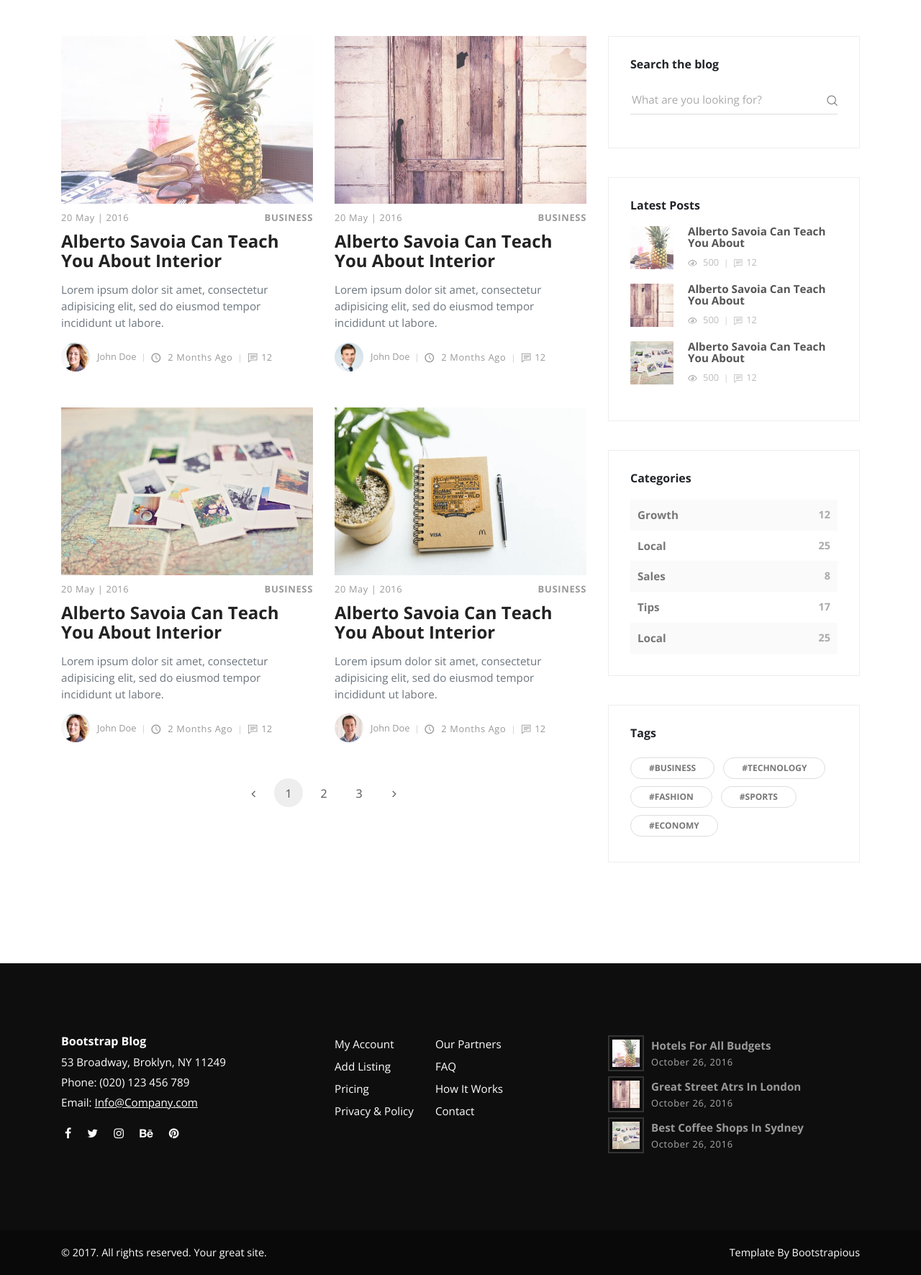
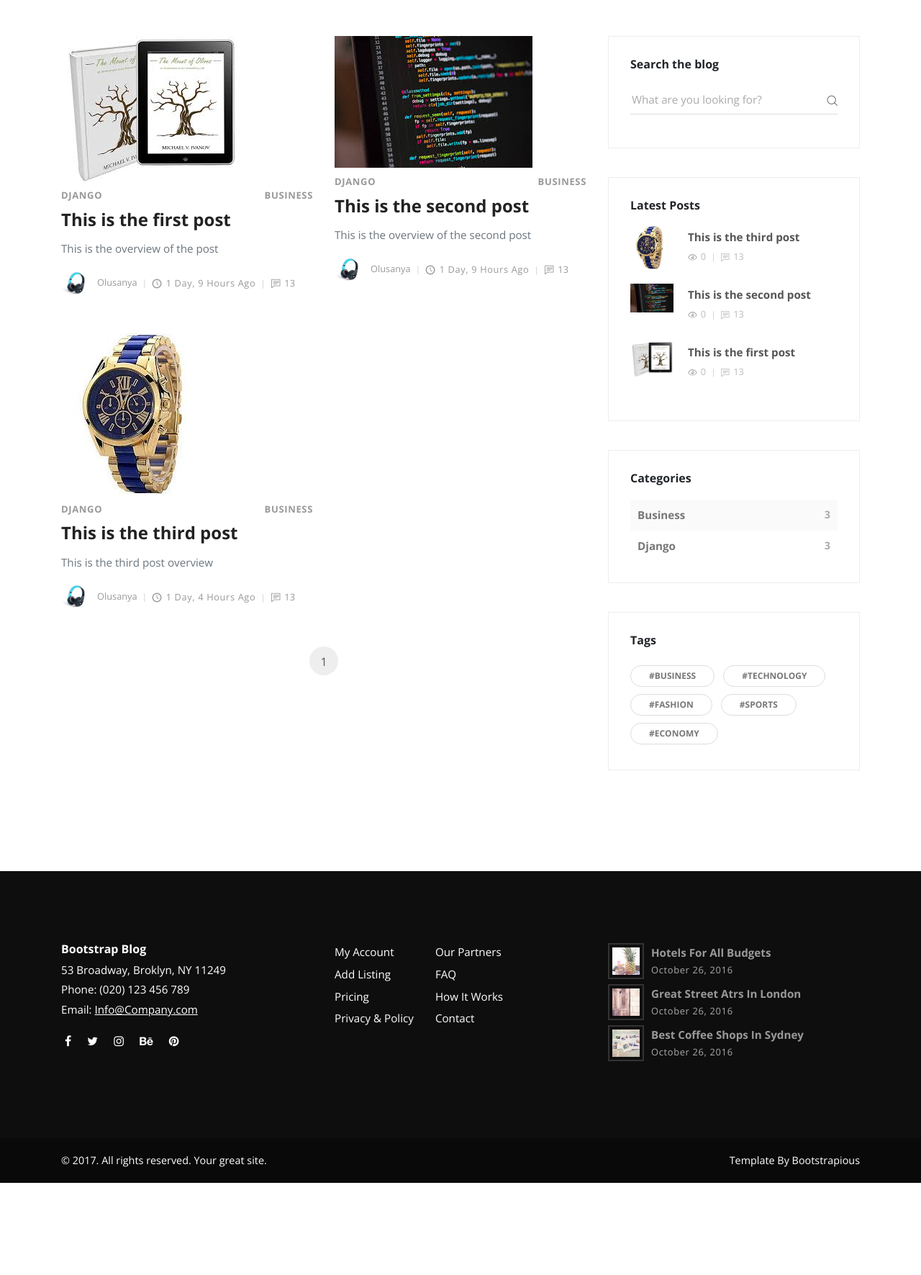
Before and after one commit to mcolus97/practise_blog, a Django app: page /blog/ in a window 1280 px wide. Shown: the part 81-1852 px from the top of the page at 72% size. After the commit the page ends 1724 px from the top, so only its background shows below. Run offline with Django 3.2, Linux system fonts and the light colour scheme; data comes from the database, SQL or seed files in the repository; both versions use the stored data as it was after the commit; some libraries are stand-ins or nearby versions.

Commit message:
video 3, blog page logic,paging,categories count,latests post side bar

```diff
--- a/blog/urls.py
+++ b/blog/urls.py
@@ -9,8 +9,8 @@ from posts.views import index, blog, post
 urlpatterns = [
     path('admin/', admin.site.urls),
     path('', index),
-    path('blog/', blog),
-    path('post/', post),
+    path('blog/', blog, name= 'post-list'),
+    path('post/<id>/', post, name = 'post-detail'),
 ]
 
 
--- a/posts/views.py
+++ b/posts/views.py
@@ -1,3 +1,5 @@
+from django.db.models import Count
+from django.core.paginator import Paginator, EmptyPage, PageNotAnInteger
 from django.shortcuts import render
 from .models import Post
 from marketing.models import Signup
@@ -18,8 +20,35 @@ def index(request):
     }
     return render(request, 'index.html', context)
 
+
+def get_category_count():
+    queryset = Post \
+        .objects \
+        .values('categories__title') \
+        .annotate(Count('categories__title'))
+    return queryset
+
 def blog(request):
-    return render(request, 'blog.html', {})
+    category_count = get_category_count()
+    most_recent = Post.objects.order_by('-timestamp')[:3]
+    post_list = Post.objects.all()
+    paginator = Paginator(post_list, 4)
+    page_request_var = 'page'
+    page = request.GET.get(page_request_var)
+    try:
+        paginated_queryset = paginator.page(page)
+    except PageNotAnInteger:
+        paginated_queryset = paginator.page(1)
+    except EmptyPage:
+        paginated_queryset = paginator.page(paginator.num_pages)
 
-def post(request):
+    context = {
+        'category_count': category_count,
+        'queryset': paginated_queryset,
+        'most_recent': most_recent,
+        'page_request_var': page_request_var
+    }
+    return render(request, 'blog.html', context)
+
+def post(request, id):
     return render(request, 'post.html', {})
--- a/templates/blog.html
+++ b/templates/blog.html
@@ -11,86 +11,42 @@
           <div class="container">
             <div class="row">
               <!-- post -->
+              {% for post in queryset %}
               <div class="post col-xl-6">
-                <div class="post-thumbnail"><a href="post.html"><img src="{% static 'img/blog-post-1.jpeg' %}" alt="..." class="img-fluid"></a></div>
+                <div class="post-thumbnail"><a href="{{ post.get_absolute_url }}"><img src="{{ post.thumbnail.url }}" alt="..." class="img-fluid"></a></div>
                 <div class="post-details">
                   <div class="post-meta d-flex justify-content-between">
-                    <div class="date meta-last">20 May | 2016</div>
-                    <div class="category"><a href="#">Business</a></div>
-                  </div><a href="post.html">
-                    <h3 class="h4">Alberto Savoia Can Teach You About Interior</h3></a>
-                  <p class="text-muted">Lorem ipsum dolor sit amet, consectetur adipisicing elit, sed do eiusmod tempor incididunt ut labore.</p>
-                  <footer class="post-footer d-flex align-items-center"><a href="#" class="author d-flex align-items-center flex-wrap">
-                      <div class="avatar"><img src="{% static 'img/avatar-3.jpg' %}" alt="..." class="img-fluid"></div>
-                      <div class="title"><span>John Doe</span></div></a>
-                    <div class="date"><i class="icon-clock"></i> 2 months ago</div>
-                    <div class="comments meta-last"><i class="icon-comment"></i>12</div>
+                   <!-- <div class="date meta-last">20 May | 2016</div> -->
+                    {% for cat in post.categories.all %}
+                    <div class="category"><a href="#">{{ cat }}</a></div>
+                    {% endfor %}
+                  </div><a href="{{ post.get_absolute_url }}">
+                    <h3 class="h4">{{ post.title }}</h3></a>
+                  <p class="text-muted">{{ post.overview }}</p>
+                  <footer class="post-footer d-flex align-items-center">
+                    <a href="#" class="author d-flex align-items-center flex-wrap">
+                      <div class="avatar"><img src="{{ post.author.profile_picture.url }}" alt="..." class="img-fluid"></div>
+                      <div class="title"><span>{{ post.author.user.username }}</span></div>
+                    </a>
+                    <div class="date"><i class="icon-clock"></i>{{ post.timestamp|timesince }} ago</div>
+                    <div class="comments meta-last"><i class="icon-comment"></i>{{ post.comment_count }}</div>
                   </footer>
                 </div>
               </div>
-              <!-- post             -->
-              <div class="post col-xl-6">
-                <div class="post-thumbnail"><a href="post.html"><img src="{% static 'img/blog-post-2.jpg' %}" alt="..." class="img-fluid"></a></div>
-                <div class="post-details">
-                  <div class="post-meta d-flex justify-content-between">
-                    <div class="date meta-last">20 May | 2016</div>
-                    <div class="category"><a href="#">Business</a></div>
-                  </div><a href="post.html">
-                    <h3 class="h4">Alberto Savoia Can Teach You About Interior</h3></a>
-                  <p class="text-muted">Lorem ipsum dolor sit amet, consectetur adipisicing elit, sed do eiusmod tempor incididunt ut labore.</p>
-                  <div class="post-footer d-flex align-items-center"><a href="#" class="author d-flex align-items-center flex-wrap">
-                      <div class="avatar"><img src="{% static 'img/avatar-2.jpg' %}" alt="..." class="img-fluid"></div>
-                      <div class="title"><span>John Doe</span></div></a>
-                    <div class="date"><i class="icon-clock"></i> 2 months ago</div>
-                    <div class="comments meta-last"><i class="icon-comment"></i>12</div>
-                  </div>
-                </div>
-              </div>
-              <!-- post             -->
-              <div class="post col-xl-6">
-                <div class="post-thumbnail"><a href="post.html"><img src="{% static 'img/blog-post-3.jpeg' %}" alt="..." class="img-fluid"></a></div>
-                <div class="post-details">
-                  <div class="post-meta d-flex justify-content-between">
-                    <div class="date meta-last">20 May | 2016</div>
-                    <div class="category"><a href="#">Business</a></div>
-                  </div><a href="post.html">
-                    <h3 class="h4">Alberto Savoia Can Teach You About Interior</h3></a>
-                  <p class="text-muted">Lorem ipsum dolor sit amet, consectetur adipisicing elit, sed do eiusmod tempor incididunt ut labore.</p>
-                  <div class="post-footer d-flex align-items-center"><a href="#" class="author d-flex align-items-center flex-wrap">
-                      <div class="avatar"><img src="{% static 'img/avatar-3.jpg' %}" alt="..." class="img-fluid"></div>
-                      <div class="title"><span>John Doe</span></div></a>
-                    <div class="date"><i class="icon-clock"></i> 2 months ago</div>
-                    <div class="comments meta-last"><i class="icon-comment"></i>12</div>
-                  </div>
-                </div>
-              </div>
-              <!-- post -->
-              <div class="post col-xl-6">
-                <div class="post-thumbnail"><a href="post.html"><img src="{% static 'img/blog-post-4.jpeg' %}" alt="..." class="img-fluid"></a></div>
-                <div class="post-details">
-                  <div class="post-meta d-flex justify-content-between">
-                    <div class="date meta-last">20 May | 2016</div>
-                    <div class="category"><a href="#">Business</a></div>
-                  </div><a href="post.html">
-                    <h3 class="h4">Alberto Savoia Can Teach You About Interior</h3></a>
-                  <p class="text-muted">Lorem ipsum dolor sit amet, consectetur adipisicing elit, sed do eiusmod tempor incididunt ut labore.</p>
-                  <div class="post-footer d-flex align-items-center"><a href="#" class="author d-flex align-items-center flex-wrap">
-                      <div class="avatar"><img src="{% static 'img/avatar-1.jpg' %}" alt="..." class="img-fluid"></div>
-                      <div class="title"><span>John Doe</span></div></a>
-                    <div class="date"><i class="icon-clock"></i> 2 months ago</div>
-                    <div class="comments meta-last"><i class="icon-comment"></i>12</div>
-                  </div>
-                </div>
-              </div>
+              {% endfor %}
             </div>
             <!-- Pagination -->
             <nav aria-label="Page navigation example">
               <ul class="pagination pagination-template d-flex justify-content-center">
-                <li class="page-item"><a href="#" class="page-link"> <i class="fa fa-angle-left"></i></a></li>
-                <li class="page-item"><a href="#" class="page-link active">1</a></li>
-                <li class="page-item"><a href="#" class="page-link">2</a></li>
-                <li class="page-item"><a href="#" class="page-link">3</a></li>
-                <li class="page-item"><a href="#" class="page-link"> <i class="fa fa-angle-right"></i></a></li>
+                {% if queryset.has_previous %}
+                <li class="page-item"><a href="?{{ page_request_var }}={{queryset.previous_page_number }}" class="page-link"> <i class="fa fa-angle-left"></i></a></li>
+                {% endif %}
+                <li class="page-item"><a href="?{{ page_request_var }}={{queryset.number }}" class="page-link active">{{ queryset.number }}</a></li>
+                <!-- <li class="page-item"><a href="#" class="page-link">2</a></li>
+                <li class="page-item"><a href="#" class="page-link">3</a></li> -->
+                {% if queryset.has_next %}
+                <li class="page-item"><a href="?{{ page_request_var }}={{queryset.next_page_number }}" class="page-link"> <i class="fa fa-angle-right"></i></a></li>
+                {% endif %}
               </ul>
             </nav>
           </div>
@@ -113,45 +69,31 @@
             <header>
               <h3 class="h6">Latest Posts</h3>
             </header>
-            <div class="blog-posts"><a href="#">
+            <div class="blog-posts">
+              {% for post in most_recent %}
+              <a href="{{ post.get_absolute_url }}">
                 <div class="item d-flex align-items-center">
-                  <div class="image"><img src="{% static 'img/small-thumbnail-1.jpg' %}" alt="..." class="img-fluid"></div>
-                  <div class="title"><strong>Alberto Savoia Can Teach You About</strong>
+                  <div class="image"><img src="{{ post.thumbnail.url }}" alt="..." class="img-fluid"></div>
+                  <div class="title"><strong>{{ post.title }}</strong>
                     <div class="d-flex align-items-center">
-                      <div class="views"><i class="icon-eye"></i> 500</div>
-                      <div class="comments"><i class="icon-comment"></i>12</div>
+                      <div class="views"><i class="icon-eye"></i>{{ post.view_count }}</div>
+                      <div class="comments"><i class="icon-comment"></i>{{ post.comment_count }}</div>
                     </div>
                   </div>
-                </div></a><a href="#">
-                <div class="item d-flex align-items-center">
-                  <div class="image"><img src="{% static 'img/small-thumbnail-2.jpg' %}" alt="..." class="img-fluid"></div>
-                  <div class="title"><strong>Alberto Savoia Can Teach You About</strong>
-                    <div class="d-flex align-items-center">
-                      <div class="views"><i class="icon-eye"></i> 500</div>
-                      <div class="comments"><i class="icon-comment"></i>12</div>
-                    </div>
-                  </div>
-                </div></a><a href="#">
-                <div class="item d-flex align-items-center">
-                  <div class="image"><img src="{% static 'img/small-thumbnail-3.jpg' %}" alt="..." class="img-fluid"></div>
-                  <div class="title"><strong>Alberto Savoia Can Teach You About</strong>
-                    <div class="d-flex align-items-center">
-                      <div class="views"><i class="icon-eye"></i> 500</div>
-                      <div class="comments"><i class="icon-comment"></i>12</div>
-                    </div>
-                  </div>
-                </div></a></div>
+                </div>
+              {% endfor %}
+              </a>
+              </div>
           </div>
           <!-- Widget [Categories Widget]-->
           <div class="widget categories">
             <header>
               <h3 class="h6">Categories</h3>
             </header>
-            <div class="item d-flex justify-content-between"><a href="#">Growth</a><span>12</span></div>
-            <div class="item d-flex justify-content-between"><a href="#">Local</a><span>25</span></div>
-            <div class="item d-flex justify-content-between"><a href="#">Sales</a><span>8</span></div>
-            <div class="item d-flex justify-content-between"><a href="#">Tips</a><span>17</span></div>
-            <div class="item d-flex justify-content-between"><a href="#">Local</a><span>25</span></div>
+            {% for cat in category_count %}
+            <div class="item d-flex justify-content-between"><a href="#">{{ cat.categories__title }}</a><span>{{ cat.categories__title__count }}</span>
+            </div>
+            {% endfor %}
           </div>
           <!-- Widget [Tags Cloud Widget]-->
           <div class="widget tags">
```
Also changed, not shown: posts/models.py (+7 -0 lines), db.sqlite3, posts/migrations/0004_post_view_count.py (added), static_in_env/media/headphone.jpeg (added).
